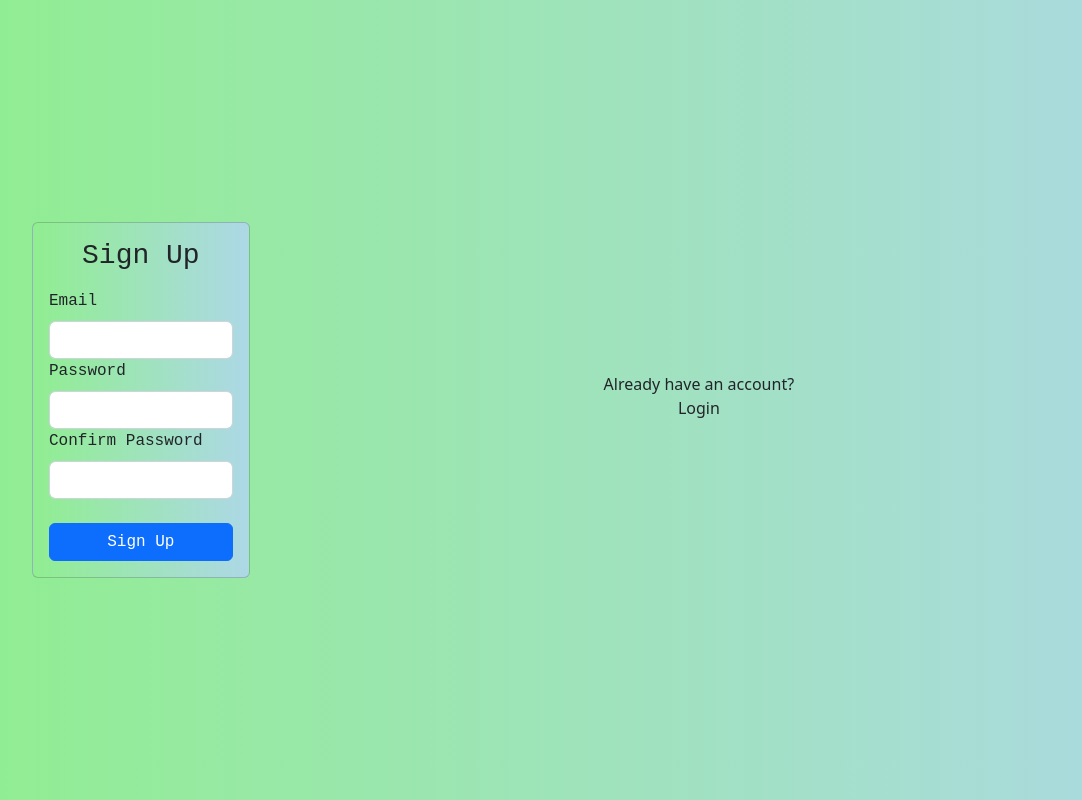
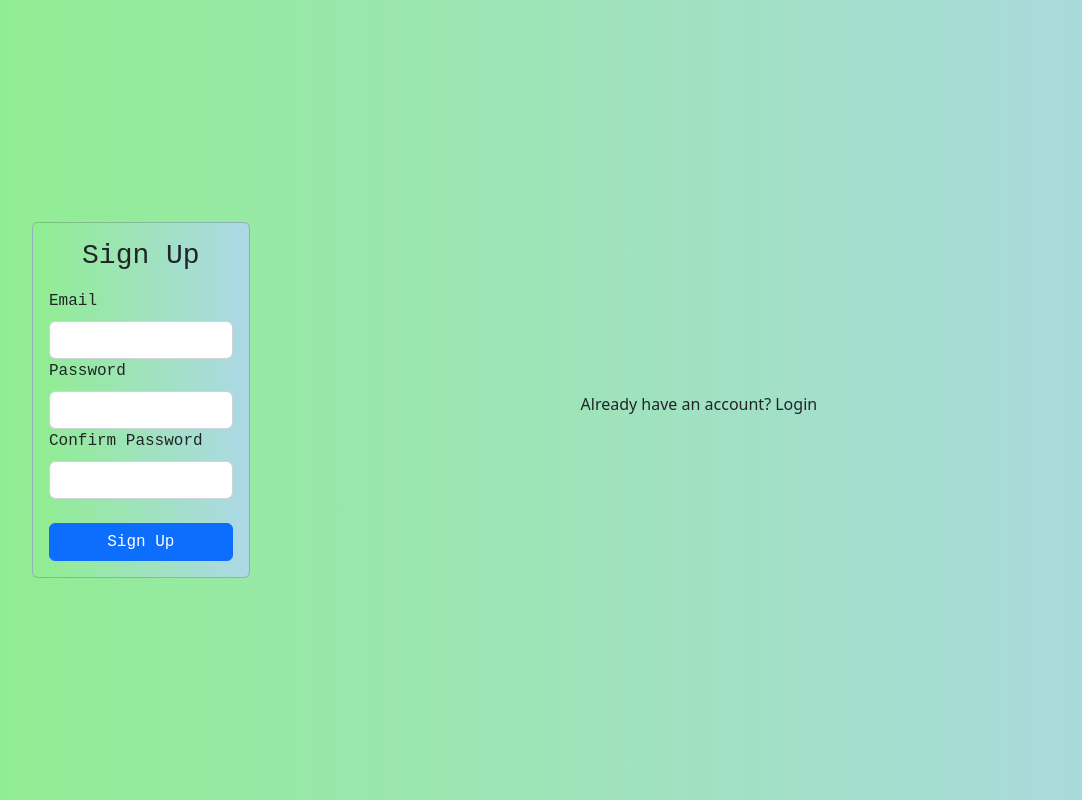
Before and after one commit to Legendary-Folah/ReactAuthwithFireBase, a React (Create React App) app: page / in a window 1280 px wide. Shown: the whole page, without its empty margins (50-1132 px from the left). Built offline with nearby package versions, Linux system fonts and the light colour scheme.

Commit message:
Making use of bootstrap. It is a lot easier

```diff
--- a/src/Components/SignUp.js
+++ b/src/Components/SignUp.js
@@ -32,8 +32,7 @@ const confirmPasswordRef = useRef();
         </Card.Body>
       </Card>
       <div className='w-100 text-center mt-2'>
-        Already have an account?
-        <p>Login</p>
+        Already have an account? Login
       </div>
     </>
   );
```
